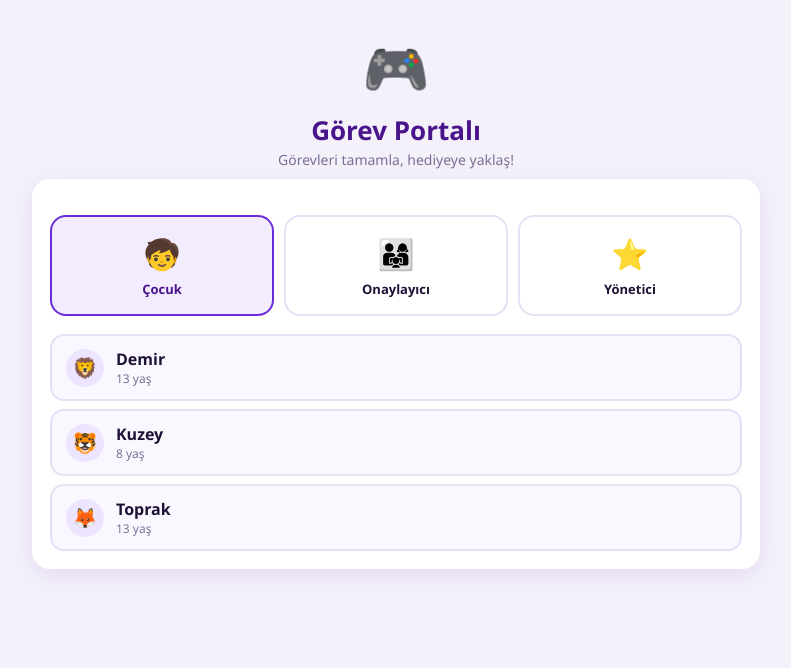
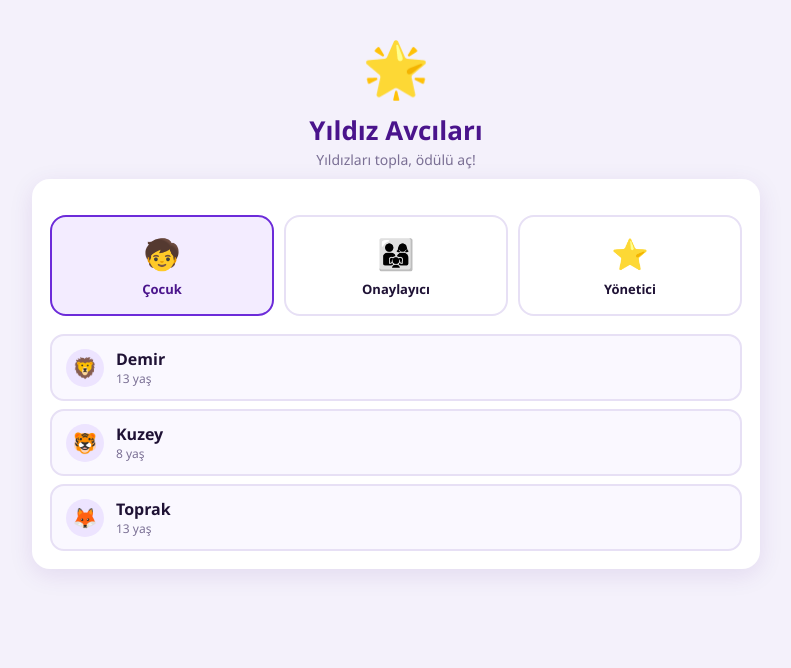
Before and after one commit to saitaskar/yildiz-avcilari, a plain HTML site: page index.html in a window 1280 px wide. Shown: the whole page, without its empty margins (244-1035 px from the left). Drawn offline with Linux system fonts and the light colour scheme.

Commit message:
Marka: Yildiz Avcilari (XP -> yildiz, logo, baslik)

```diff
--- a/index.html
+++ b/index.html
@@ -3,7 +3,7 @@
 <head>
 <meta charset="UTF-8">
 <meta name="viewport" content="width=device-width, initial-scale=1.0, maximum-scale=1.0, user-scalable=no">
-<title>Görev Portalı</title>
+<title>Yıldız Avcıları</title>
 <style>
   :root{
     --primary:#6C2BD9;      /* mor */
@@ -212,9 +212,9 @@
 <!-- ============ LOGIN ============ -->
 <div id="loginView">
   <div class="login-hero">
-    <div class="logo">🎮</div>
-    <h1 id="brandTitle">Görev Portalı</h1>
-    <p>Görevleri tamamla, hediyeye yaklaş!</p>
+    <div class="logo">🌟</div>
+    <h1 id="brandTitle">Yıldız Avcıları</h1>
+    <p>Yıldızları topla, ödülü aç!</p>
   </div>
   <div class="wrap" style="padding-top:0;">
     <div class="card">
@@ -237,7 +237,7 @@
 <!-- ============ APP ============ -->
 <div id="appView" class="hidden">
   <div class="topbar">
-    <div class="brand">🎮 <span id="brandTop">Görev Portalı</span></div>
+    <div class="brand">🌟 <span id="brandTop">Yıldız Avcıları</span></div>
     <div class="who">
       <span id="whoLabel"></span>
       <button class="btn-logout" onclick="logout()">Çıkış</button>
@@ -255,7 +255,7 @@
    GÖREV PORTALI - Faz 1 prototip (localStorage)
    ========================================================= */
 
-const APP_NAME = "Görev Portalı";          // isim netlesince burayi degistir
+const APP_NAME = "Yıldız Avcıları";        // marka adi
 const SEASON_END = "2026-06-26";           // karne gunu
 const GOAL_XP = 2500;                       // siluet acilma hedefi (her cocuk)
 const STORE_KEY = "gp_state_v2";
@@ -659,7 +659,7 @@ function renderChild(){
       </div>
       <div class="reveal-label">${revealed?revealLabel:milestoneText(th,pct)}</div>
       <div class="xpbar-wrap">
-        <div class="xpbar-top"><span>${xp} ⚡</span><span>Hedef ${state.season.goal}</span></div>
+        <div class="xpbar-top"><span>${xp} ⭐</span><span>Hedef ${state.season.goal}</span></div>
         <div class="xpbar"><div class="xpbar-fill" style="width:${pct}%"></div></div>
         <div class="pct-big">%${pct} tamamlandı · Karne günü 26 Haziran</div>
       </div>
@@ -719,7 +719,7 @@ function taskRow(task){
         ${subText?`<div style="font-size:12px;color:var(--muted);margin-top:1px">${subText}</div>`:""}
         ${hintLine}
         <div class="t-meta">
-          <span class="chip xp">+${task.xp} XP</span>
+          <span class="chip xp">+${task.xp} ⭐</span>
           <span class="chip win">🕐 ${winLabel(task)}</span>
           ${countChip}${stateChip}
         </div>
@@ -772,7 +772,7 @@ function openDo(taskId){
   const th = themeOf(session);
   showModal(`
     <h3>${task.emoji} ${tt.title}</h3>
-    <div class="msub">+${task.xp} ⚡ · ${th?th.approval:'Onay'} sonrası eklenir</div>
+    <div class="msub">+${task.xp} ⭐ · ${th?th.approval:'Onay'} sonrası eklenir</div>
     ${inner}
     <div class="modal-actions">
       <button class="btn-ghost" onclick="closeModal()">Vazgeç</button>
```
Also changed, not shown: README.md.
